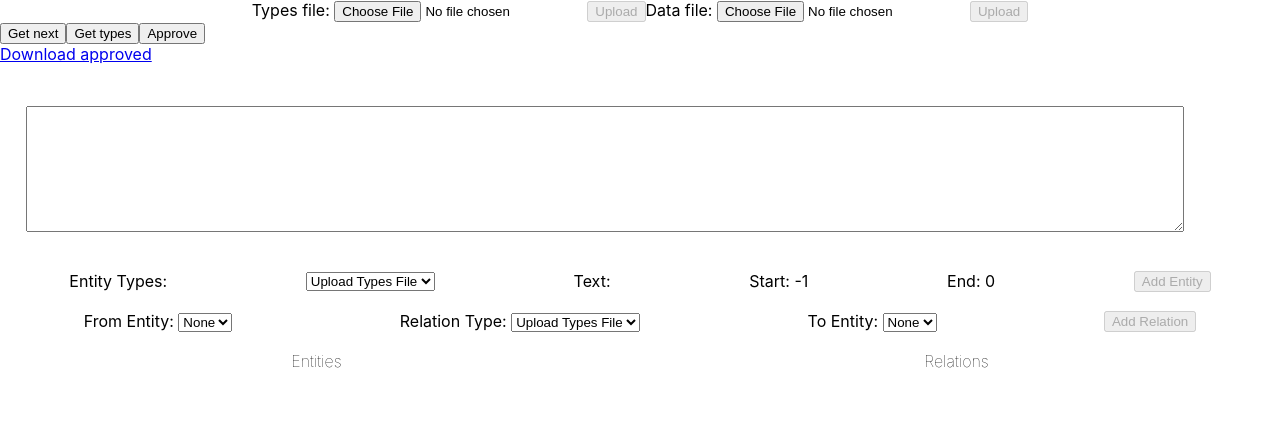
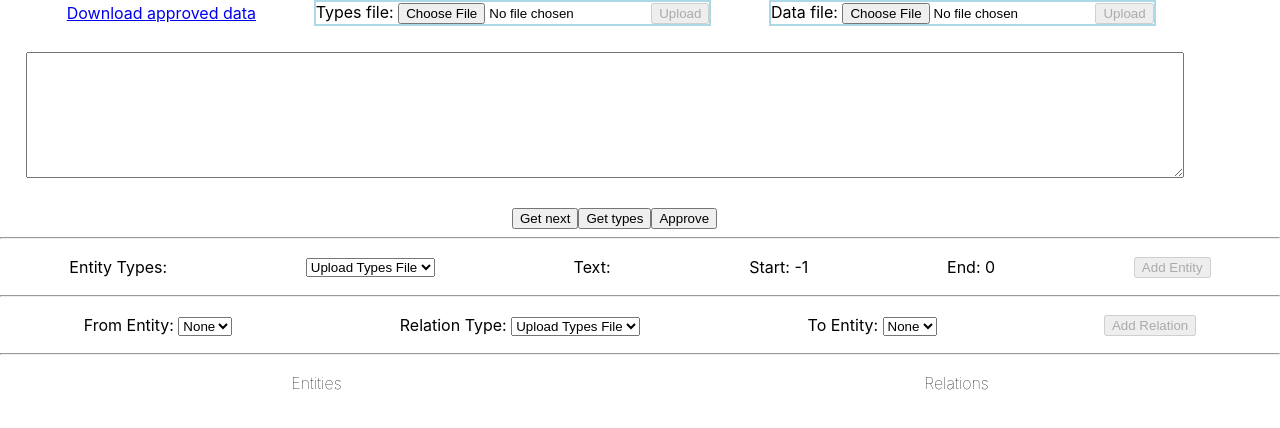
Before and after one commit to abhinav-kumar-thakur/relation-extraction-annotator, a React (Create React App) app in the folder frontend/: page / in a window 1280 px wide. Shown: the top 428 px of the page. Built offline with nearby package versions, Linux system fonts and the light colour scheme.

Commit message:
Abhinav | Organise components in ner page

```diff
--- a/frontend/src/App.js
+++ b/frontend/src/App.js
@@ -151,26 +151,20 @@ function App() {
   return (
     <div>
       <div className="NER_types_inputs">
-        <span>
+        <a href='http://127.0.0.1:5000/ner/approved/download' style={{'marginRight': '5%'}}>
+          Download approved data
+        </a>
+        <span style={{'marginRight': '5%', 'border': '2px solid lightblue'}}>
           <label>Types file: </label>
           <input type="file" onChange={entityTypesFileChangeHandler} />
           <button onClick={handleNERFileSubmission} disabled={!isEntityTypesFileSelected} >Upload</button>
         </span>
-        <span>
+        <span style={{'marginRight': '5%', 'border': '2px solid lightblue'}}>
           <label>Data file: </label>
           <input type="file" onChange={dataFileChangeHandler} />
           <button onClick={handleDataFileSubmission} disabled={!isDataFileSelected} >Upload</button>
         </span>
       </div>
-      <div className="Controls">
-        <span>
-          <button onClick={getNextHandler}>Get next</button>
-          <button onClick={getTypesHandler}>Get types</button>
-          <button onClick={approveHandler}>Approve</button>
-        </span>
-      </div>
-      <a href='http://127.0.0.1:5000/ner/approved/download'>Download approved</a>
-      <p> {textData.map((token, index) => `(${index}:${token})`).join('\t')} </p>
       <textarea className='Sentence' value={textData.join(' ')} onSelect={(event) => {
         const start = event.target.selectionStart;
         const end = event.target.selectionEnd;
@@ -178,6 +172,12 @@ function App() {
         setSelectedTextEnd(end);
         setSelectedText(event.target.value.substring(start, end));
       }} />
+      <span style={{'marginLeft': '40%'}}>
+        <button onClick={getNextHandler}>Get next</button>
+        <button onClick={getTypesHandler}>Get types</button>
+        <button onClick={approveHandler}>Approve</button>
+      </span>
+      <hr/>
       <div className='ActionPanel'>
         <p> Entity Types: </p>
         <select name="Entity Types" id="entitytypes" onChange={(e) => { setSelectedEntityType(e.target.value) }}>
@@ -197,7 +197,7 @@ function App() {
           Add Entity
         </button>
       </div>
-
+      <hr/>
       <div className='ActionPanel'>
         <span> From Entity: <select name="Relation Types" id="entitytypes" onChange={(e) => {
           const selected_entity = entities.filter((entity) => entity.text === e.target.value)[0];
@@ -222,10 +222,11 @@ function App() {
           Add Relation
         </button>
       </div>
+      <hr/>
       <div className='LabelsWrapper'>
         <div className='Label'>
           <p>Entities</p>
-          <ul>
+          <ul >
             {entities.map((entity, index) => <li pos={index} onClick={handleRemoveEntity}> {entity.text} {"->"} {entity.type}</li>)}
           </ul>
         </div>
```
